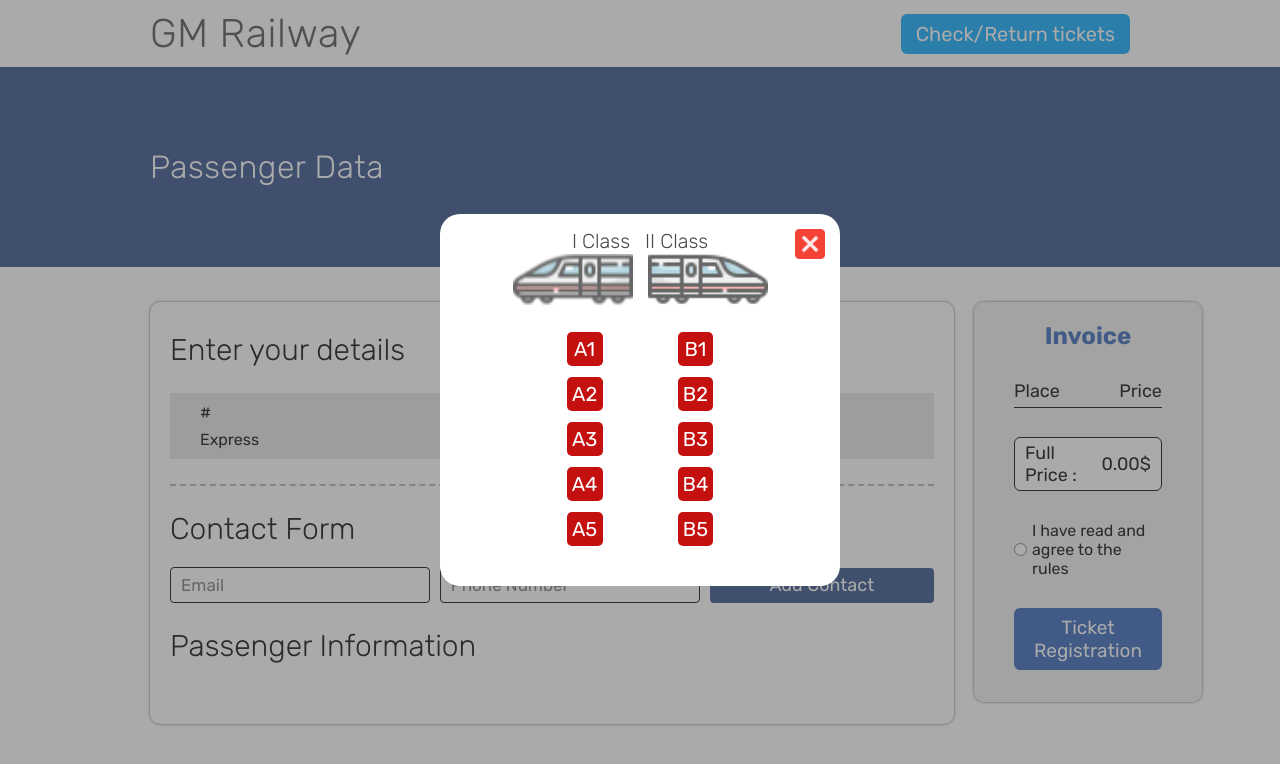
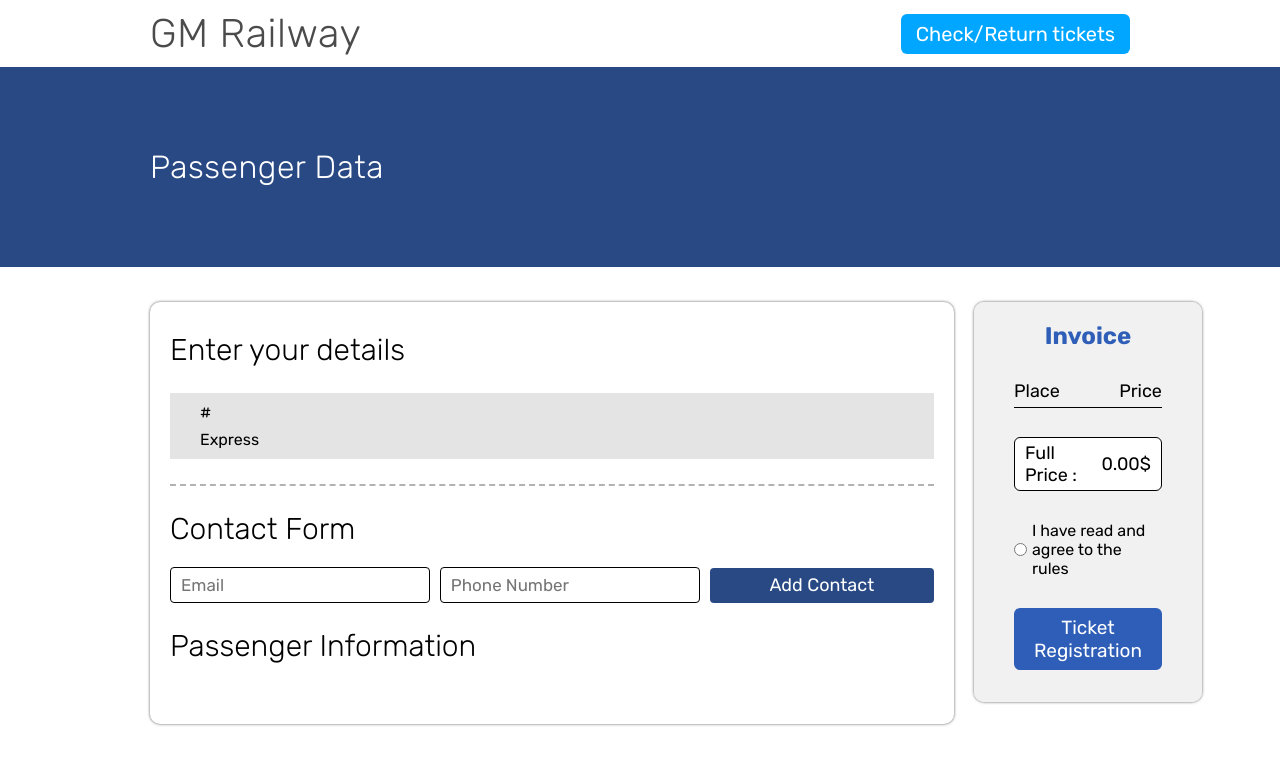
Before and after one commit to MindiashviliGiorgi/gm-railway, an Angular app: page /passengersData in a window 1280 px wide. Shown: the top 764 px of the page. Built offline with nearby package versions, Linux system fonts and the light colour scheme.

Commit message:
placeDone

```diff
--- a/src/app/passengers-data-page/passengers-data-page.component.html
+++ b/src/app/passengers-data-page/passengers-data-page.component.html
@@ -59,7 +59,7 @@
               <div class="passenger-box">
                 <div class="place">
                   <p>Place :</p>
-                  <p>7A</p>
+                  <p>{{ storedData.trainPlace}}</p>
                 </div>
                 <input type="text" placeholder="First Name" formControlName="firstName">
                 <input type="text" placeholder="Last Name" formControlName="lastName">
@@ -96,9 +96,9 @@
     </div>
   </div>
 </div>
-<div class="passenger-place-form">
+<div class="passenger-place-form" [class.passenger-place-form-hidden]="choiceTrain">
   <div class="place-form">
-    <div class="close-btn">
+    <div class="close-btn" (click)="choiceTrain = true;">
       <img src="/assets/images/close-icon.png">
     </div>
     <div class="train">
@@ -114,14 +114,14 @@
       <img src="/assets/images/newTrain.png"/>
     </div>
     <div class="train-place-list">
-      <div class="train-place-list-left">
+      <div class="train-place-list-left" #placeDivsA>
         <div class="place-a" [class.get-red]="redd">A1</div>
         <div class="place-a" [class.get-red]="redd">A2</div>
         <div class="place-a" [class.get-red]="redd">A3</div>
         <div class="place-a" [class.get-red]="redd">A4</div>
         <div class="place-a" [class.get-red]="redd">A5</div>
       </div>
-      <div class="train-place-list-right">
+      <div class="train-place-list-right" #placeDivsB>
         <div class="place-b" [class.get-red]="redd">B1</div>
         <div class="place-b" [class.get-red]="redd">B2</div>
         <div class="place-b" [class.get-red]="redd">B3</div>
--- a/src/app/passengers-data-page/passengers-data-page.component.scss
+++ b/src/app/passengers-data-page/passengers-data-page.component.scss
@@ -323,6 +323,7 @@
   display: flex;
   align-items: center;
   justify-content: center;
+  transition: opacity 0.4s;
   &::after {
       content: '';
       position: absolute;
@@ -353,6 +354,7 @@
       position: absolute;
       top: 10px;
       right: 10px;
+      z-index: 15;
       img {
         width: 40px;
         height: 40px;
@@ -444,3 +446,8 @@
     }
   }
 }
+.passenger-place-form-hidden {
+  opacity: 0;
+  transition: opacity 0.5s;
+  z-index: -1; /* You can add a transition for smooth opacity changes */
+}
--- a/src/app/passengers-data-page/passengers-data-page.component.ts
+++ b/src/app/passengers-data-page/passengers-data-page.component.ts
@@ -1,4 +1,4 @@
-import { Component, OnInit } from '@angular/core';
+import { Component, ElementRef, OnInit, ViewChild } from '@angular/core';
 import { FormArray, FormBuilder, FormControl, FormGroup } from '@angular/forms';
 
 @Component({
@@ -11,7 +11,8 @@ export class PassengersDataPageComponent implements OnInit {
   storedData: any = {};
   myForm: FormGroup; // The main form
   passForm: FormGroup;
-  redd: boolean = true;
+  redd: boolean = false;
+  choiceTrain: boolean = true;
 
   constructor(private formBuilder: FormBuilder) {
     const storedDataString = localStorage.getItem('formData');
@@ -30,6 +31,8 @@ export class PassengersDataPageComponent implements OnInit {
       email : [''],
       phoneNumber : [''],
       passengers: this.formBuilder.array([]),
+      trainClass: [''],
+      trainPlace: [''],
     });
     // create new passengerForm for add in passengers Array
     this.passForm = this.formBuilder.group({
@@ -37,6 +40,8 @@ export class PassengersDataPageComponent implements OnInit {
       lastName: [''],
       personalNumber: ['']
     });
+
+
   }
 
   ngOnInit(): void {}
@@ -60,13 +65,43 @@ export class PassengersDataPageComponent implements OnInit {
     localStorage.setItem('formData', JSON.stringify(this.storedData));
 
     this.storedData = this.myForm.value;
-    console.log(this.storedData)
+
+    this.choiceTrain = false;
   }
 
   generatePeople(people : number): number[] {
     return Array.from({ length: people }, (index, i) => i + 1);
   }
+  // DOM all places Div
+  @ViewChild('placeDivsA', { static: true }) placeDivsA!: ElementRef;
+  @ViewChild('placeDivsB', { static: true }) placeDivsB!: ElementRef;
+  selectedDiv: HTMLDivElement | null = null;
 
+  // classList add and remove to choiced Div
+  toggleRed(event: Event, div: HTMLDivElement) {
+    if (this.selectedDiv) {
+      this.selectedDiv.classList.remove('get-red');
+    }
+    this.selectedDiv = div;
+    div.classList.add('get-red');
+    // Update the trainPlace property in the myForm with the value of the clicked div
+    this.myForm.get('trainPlace')?.setValue(div.textContent?.trim() || '');
 
+    localStorage.setItem('formData', JSON.stringify(this.storedData));
+
+    this.storedData = this.myForm.value;
+    console.log(this.storedData)
+  }
+  ngAfterViewInit() {
+    const divElementsA = this.placeDivsA.nativeElement.querySelectorAll('.place-a');
+    divElementsA.forEach((div: HTMLDivElement) => {
+      div.addEventListener('click', (event) => this.toggleRed(event, div));
+    });
+
+    const divElementsB = this.placeDivsB.nativeElement.querySelectorAll('.place-b');
+    divElementsB.forEach((div: HTMLDivElement) => {
+      div.addEventListener('click', (event) => this.toggleRed(event, div));
+    });
+  }
 
 }
```
Also changed, not shown: src/app/rail-list-page/rail-list-page.component.ts (line endings or trailing spaces).
